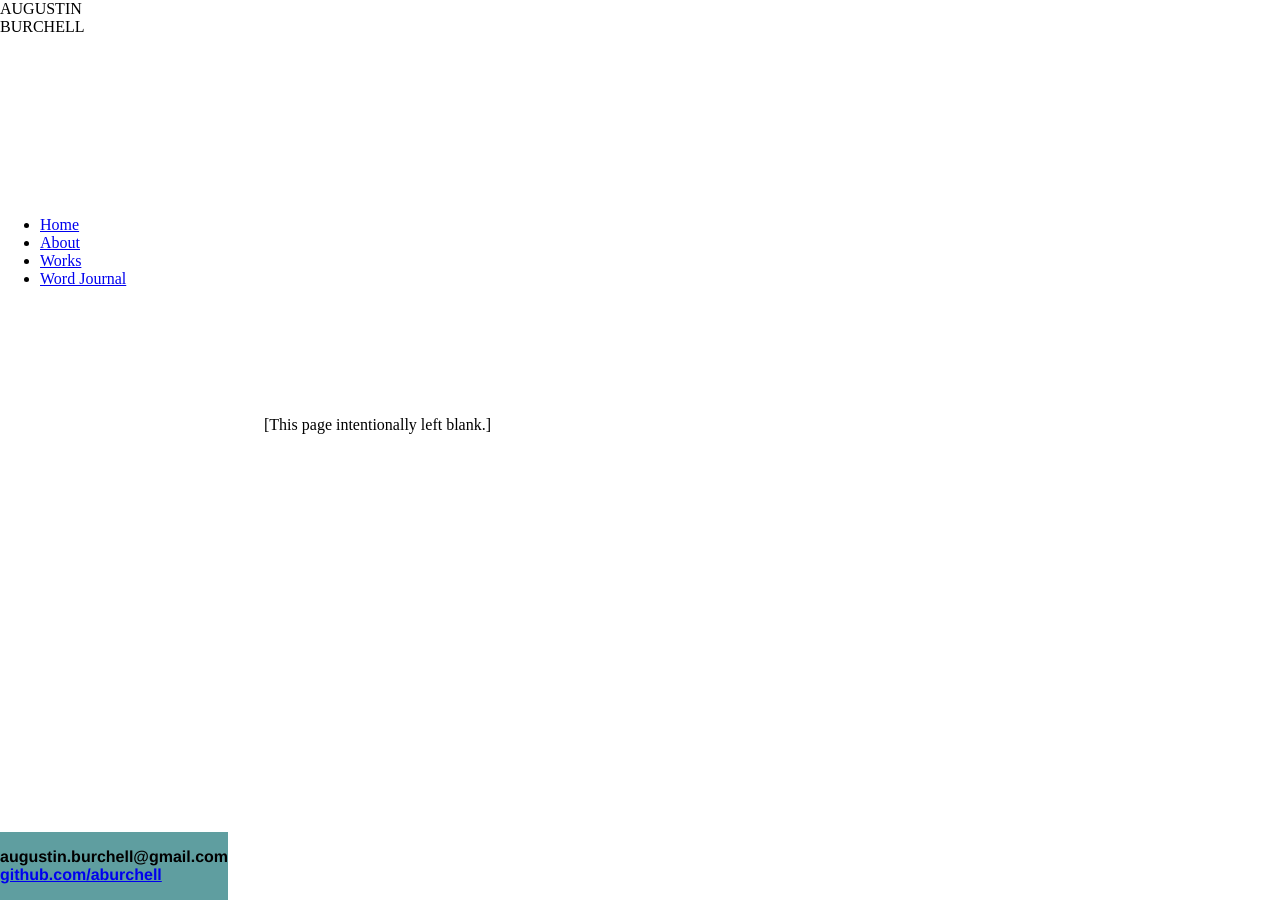
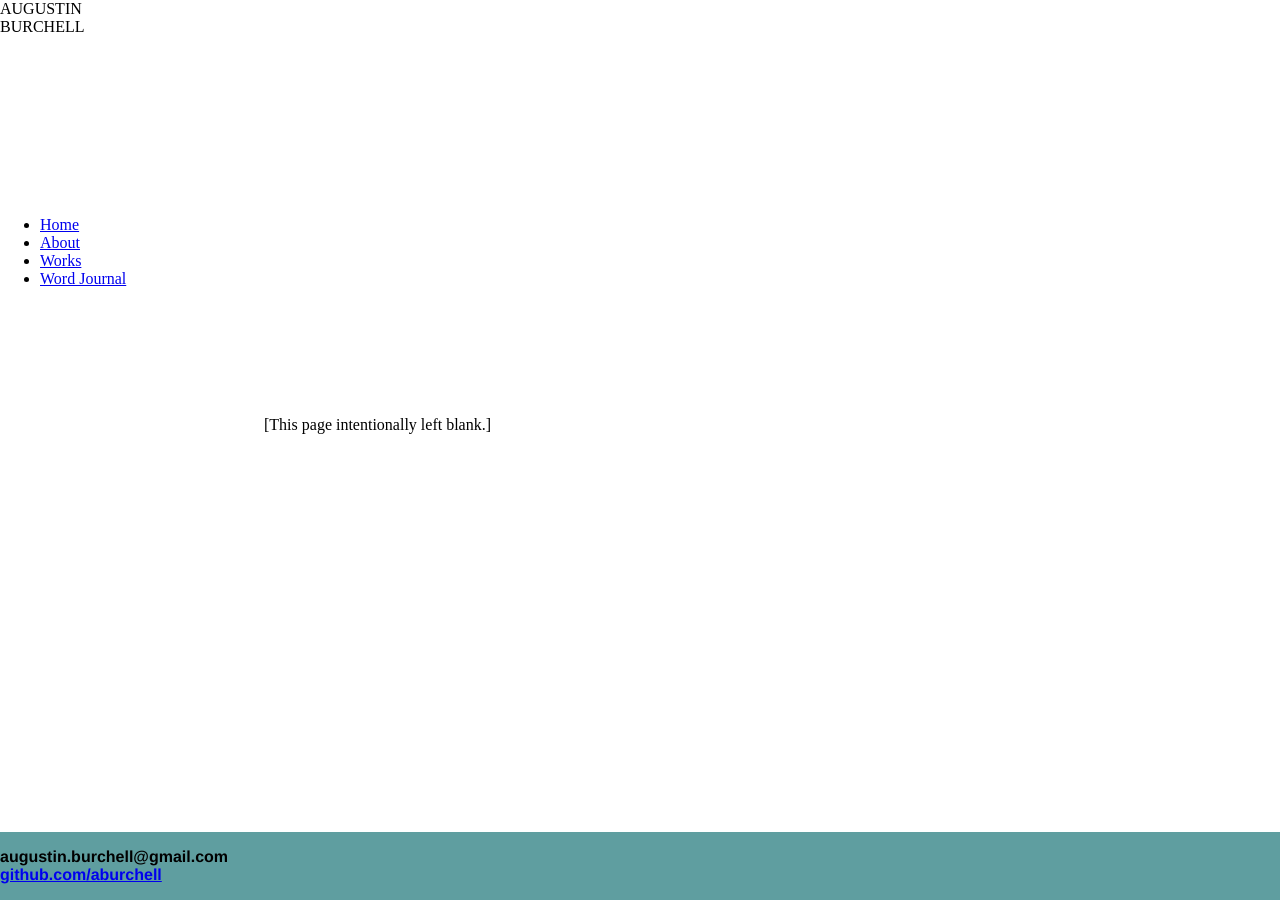
Before and after one commit to aburchell/aburchell.github.io, a Jekyll site: the page built from index.html, in a window 1280 px wide. Built offline with Jekyll 4.4.1, drawn with Linux system fonts in a browser that asks for light colours.

Commit message:
Changed footer width to hundo, changed nav pos to sticky

```diff
--- a/css/main.css
+++ b/css/main.css
@@ -25,6 +25,7 @@
 
 .main-nav {
     grid-area: nav;
+    position: sticky;
 }
 
 .page-header {
@@ -45,6 +46,7 @@
     background-color: cadetblue;
     position: fixed;
     bottom: 0;
+    width: 100%;
 }
 
 .wrapper {
```
